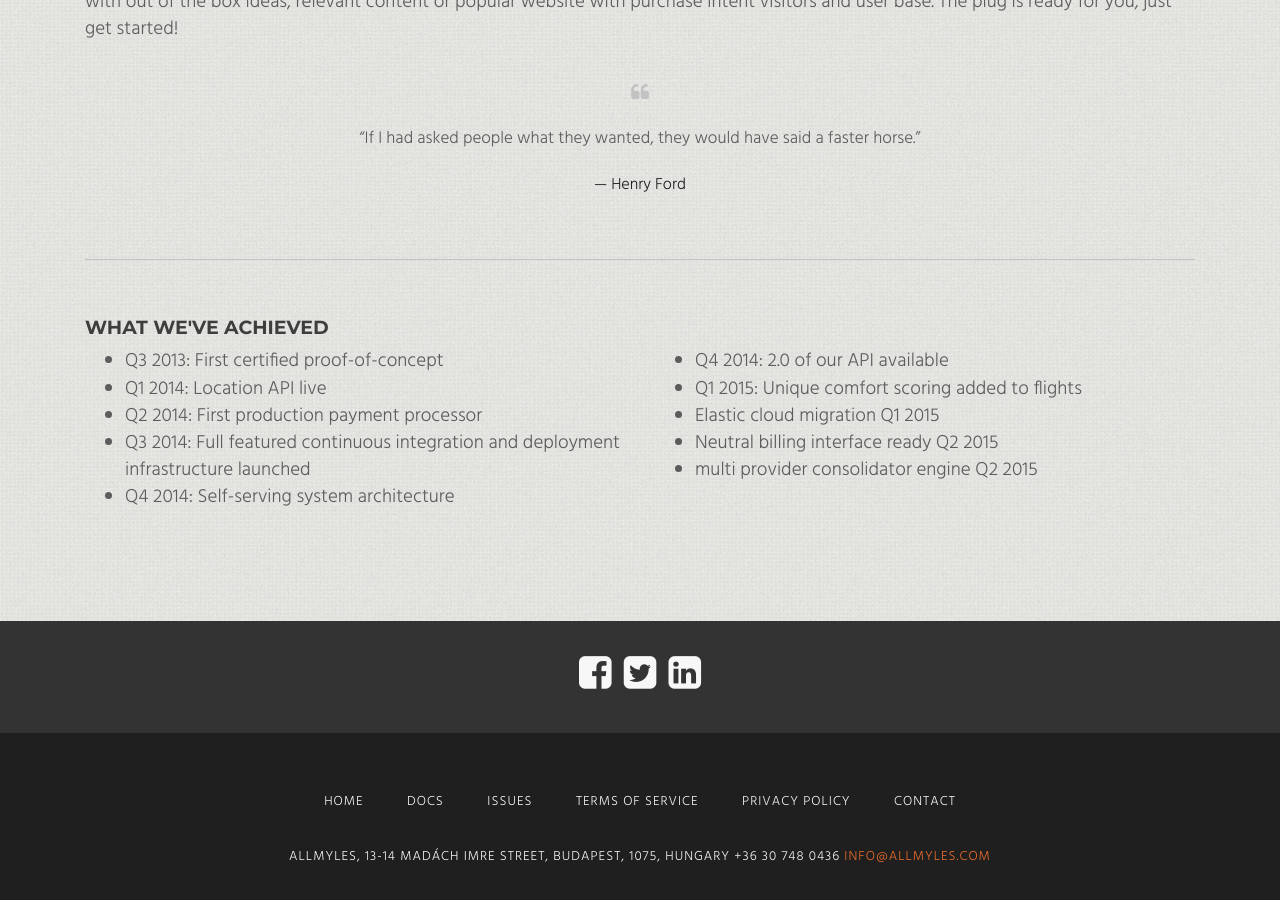
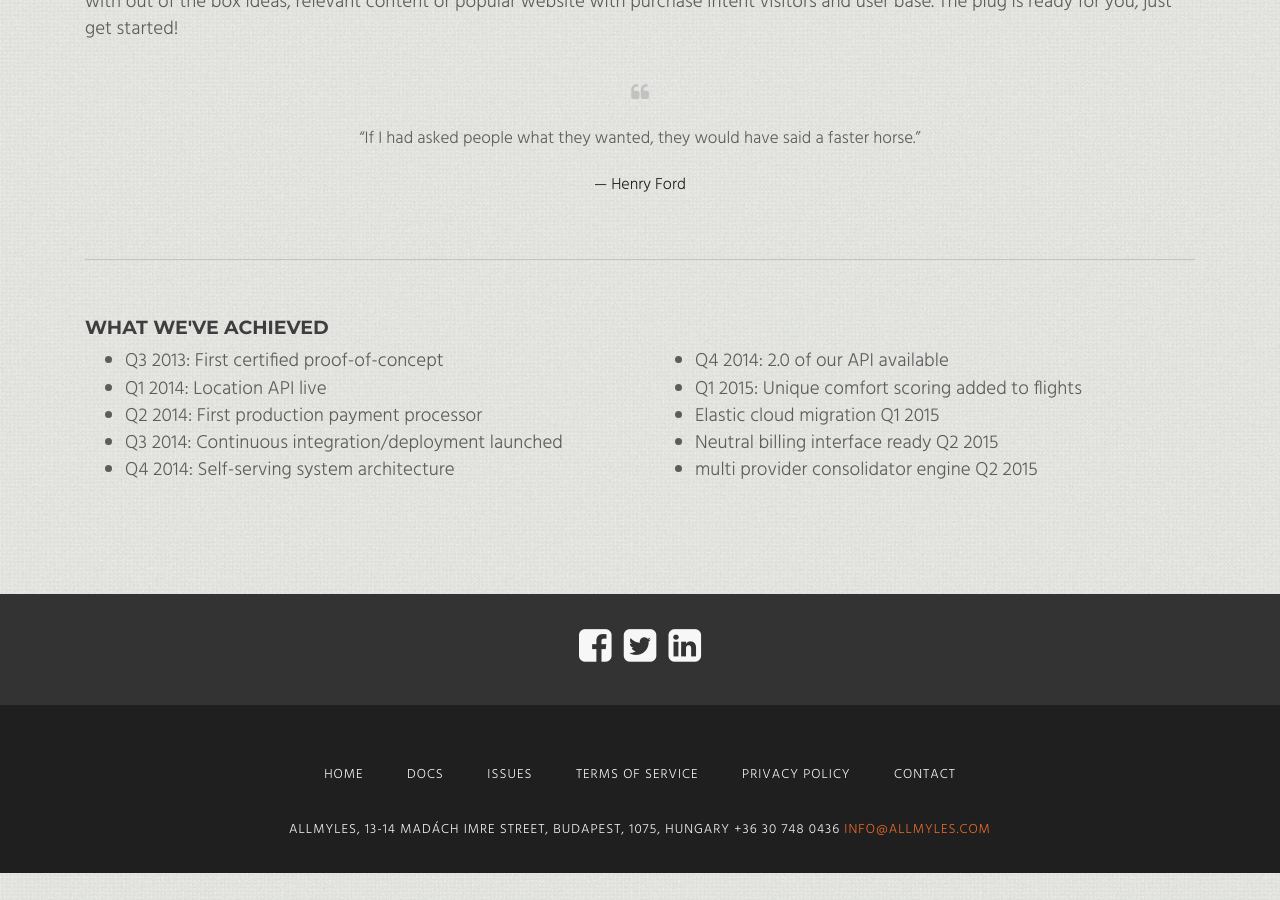
Before and after one commit to balazsszilardtoth/allmyles.github.io, a Jekyll site: the page built from what_we_do.html, in a window 1280 px wide and 900 px high, scrolled down 1287 px. Built offline with Jekyll 4.4.1, drawn with Linux system fonts in a browser that asks for light colours; nearby versions of some CDN libraries.

```diff
--- a/what_we_do.html
+++ b/what_we_do.html
@@ -39,7 +39,7 @@ title: What We Do - Allmyles
 							<li>Q3 2013: First certified proof-of-concept</li>
 							<li>Q1 2014: Location API live</li>
 							<li>Q2 2014: First production payment processor</li>
-							<li>Q3 2014: Full featured continuous integration and deployment infrastructure launched</li>
+							<li>Q3 2014: Continuous integration/deployment launched</li>
 							<li>Q4 2014: Self-serving system architecture</li>
 						</ul>
 					</div>
```
